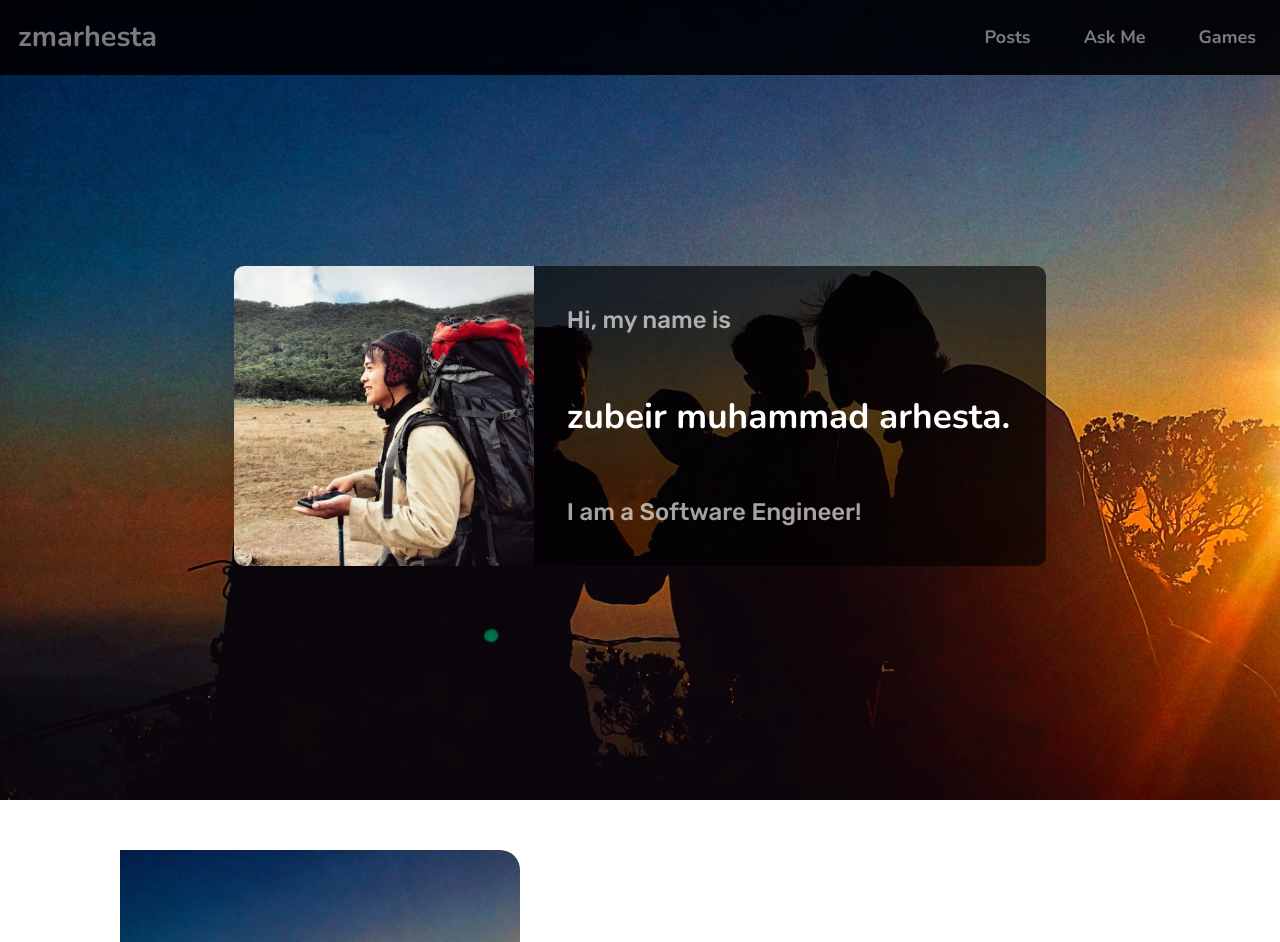
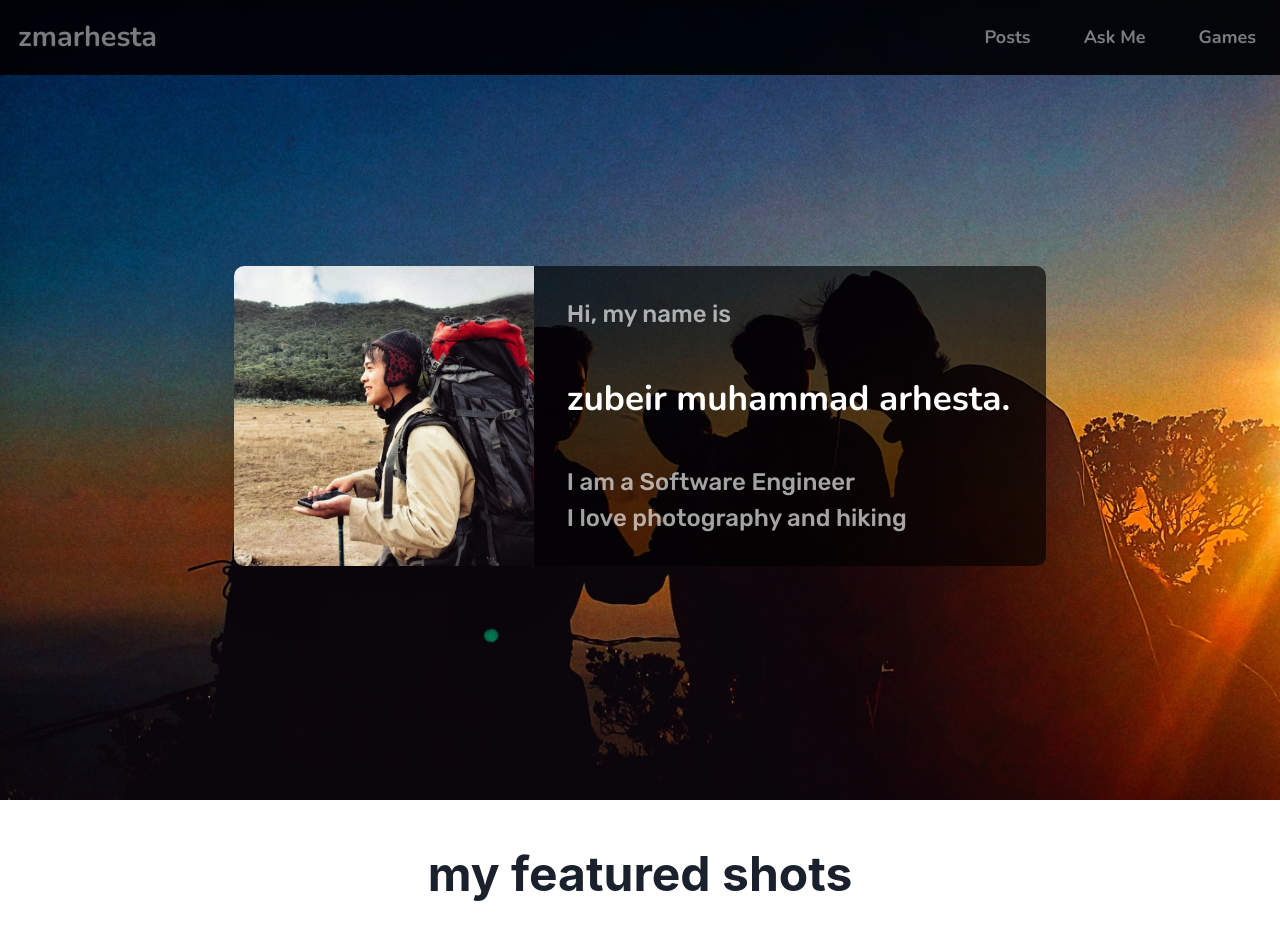
Before and after one commit to zubeirarhesta/cohico, a Next.js app: page / in a window 1280 px wide. Shown: the top 942 px of the page. Built offline with nearby package versions, Linux system fonts and the light colour scheme.

Commit message:
fixed things in fav photos section

```diff
--- /dev/null
+++ b/components/home-page/favorite-photos-title.js
@@ -0,0 +1,17 @@
+import { Flex, Heading } from "@chakra-ui/react";
+import { Fragment } from "react";
+
+export default function FavoritePhotosTitle() {
+  return (
+    <Fragment>
+      <Flex
+        justifyContent="center"
+        alignItems="center"
+        padding="10px 20px"
+        margin={["10px auto 0px", "10px auto 0px", "10px auto 40px"]}
+      >
+        <Heading size={["lg", "xl", "2xl"]}>my featured shots</Heading>
+      </Flex>
+    </Fragment>
+  );
+}
--- a/components/home-page/favorite-photos.js
+++ b/components/home-page/favorite-photos.js
@@ -1,9 +1,11 @@
 import styles from "@/components/home-page/favorite-photos.module.css";
 import Image from "next/image";
+import FavoritePhotosTitle from "./favorite-photos-title";
 
 export default function FavoritePhotos() {
   return (
     <div className={styles.aktivitas_container}>
+      <FavoritePhotosTitle />
       <div className={styles.aktivitas_skewed_grid}>
         <div id={styles.image_skewed_wrapper}>
           <Image
--- a/components/home-page/hero.js
+++ b/components/home-page/hero.js
@@ -106,7 +106,7 @@ export default function Hero() {
               marginRight: "2px",
             }}
           > */}
-          I am a Software Engineer!
+          I am a Software Engineer <br />I love photography and hiking
           {/* </Highlight> */}
         </Text>
         {/* <Text
```
